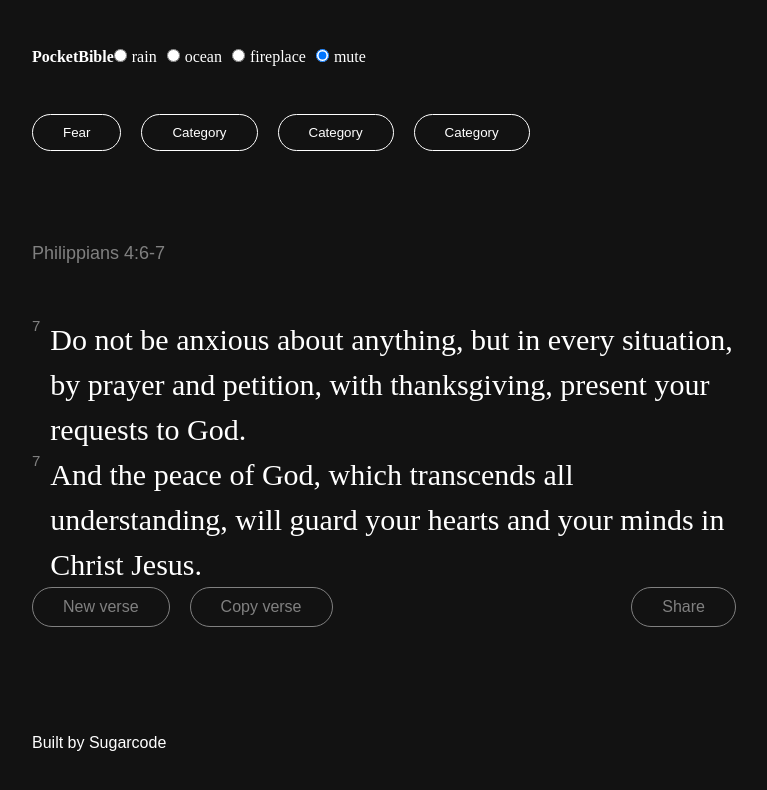
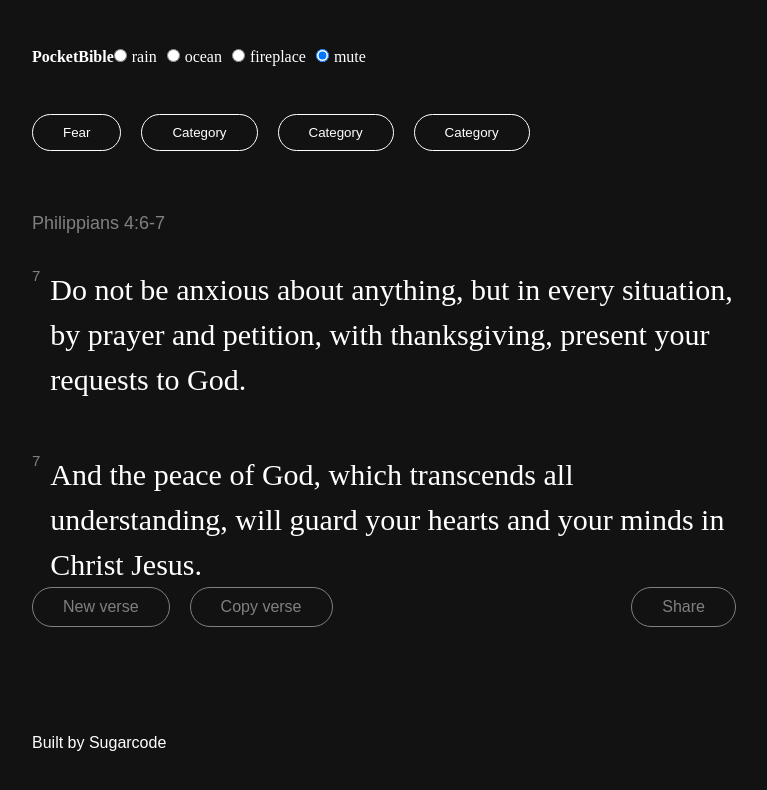
Before and after one commit to emmanuelojiji/pocket-bible-22, a React (Create React App) app: page / in a window 1280 px wide. Shown: the top 790 px of the page, without its empty margins (256-1023 px from the left). Built offline with nearby package versions, Linux system fonts and the light colour scheme.

Commit message:
Verse Name spacing adjusted

```diff
--- a/src/Components/Quote.scss
+++ b/src/Components/Quote.scss
@@ -22,7 +22,7 @@
 
 .verse-name {
   color: white;
-  margin-top: 30px;
+  margin-bottom: 30px;
   font-family: sans-serif;
   font-weight: 100;
   font-size: 18px;
@@ -48,7 +48,7 @@
 .verse-number-wrap {
   display: flex;
 
-  &:nth-child(2) {
+  &:nth-child(3) {
     margin-top: 50px;
   }
 }
```
